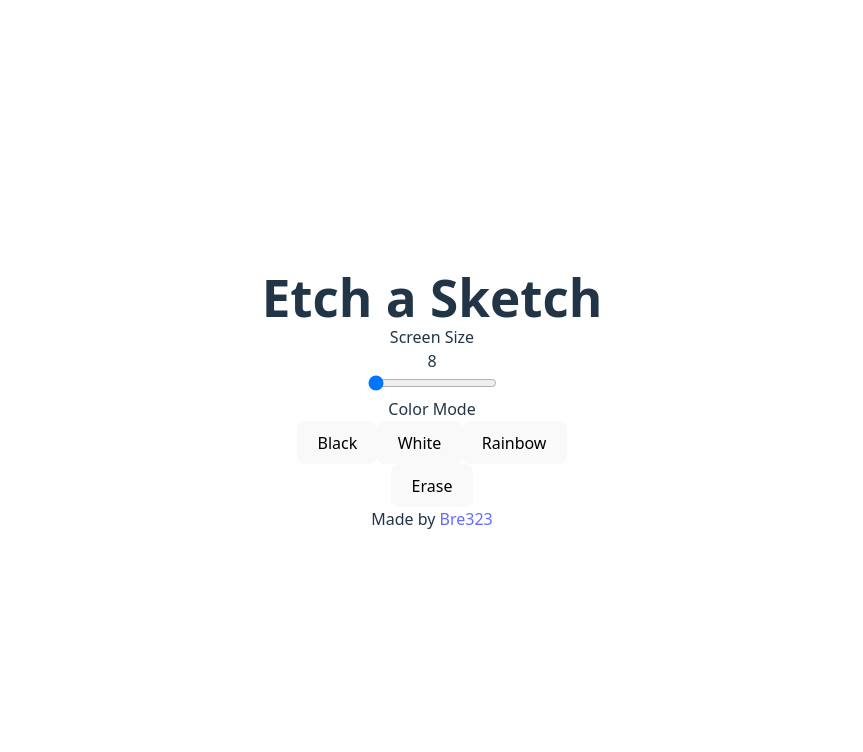
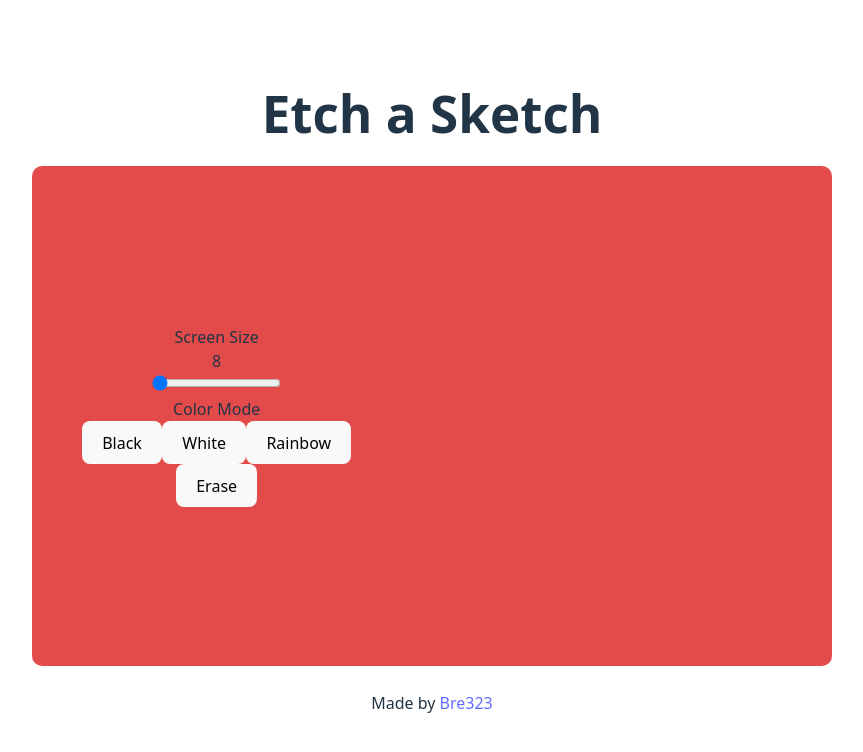
Before and after one commit to Bre323/Etch-a-Sketch, a React (Vite) app: page / in a window 1280 px wide. Shown: the top 752 px of the page, without its empty margins (208-1071 px from the left). Built offline with nearby package versions, Linux system fonts and the light colour scheme.

Commit message:
Set style on main, header and footer

```diff
--- a/src/index.css
+++ b/src/index.css
@@ -21,6 +21,21 @@
     margin: 0;
     padding: 0;
     box-sizing: border-box;
+}
+
+header, footer {
+  margin: 25px 0;
+}
+
+main {
+  display: flex;
+  justify-content: space-between;
+  align-items: center;
+  background-color: var(--sketch-color);
+  height: 500px;
+  width: 800px;
+  padding: 50px;
+  border-radius: 10px;
 }
 
 a {
```
